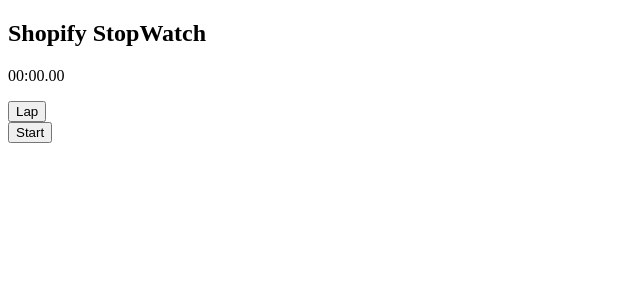
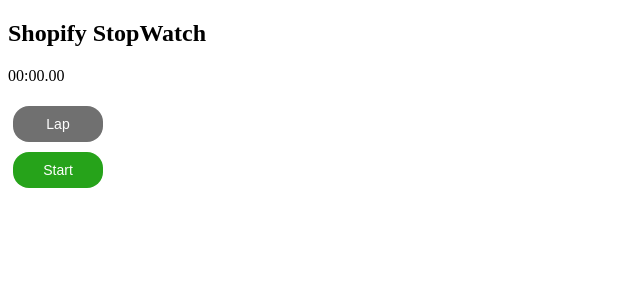
Before and after one commit to Shopify/eng-intern-assessment-react, a React app: page / in a window 1280 px wide. Shown: the top 300 px of the page, without its empty margins (0-640 px from the left). Built offline with nearby package versions, Linux system fonts and the light colour scheme.

Commit message:
Add styles for stop watch button

```diff
--- a/src/StopWatchButton.tsx
+++ b/src/StopWatchButton.tsx
@@ -1,4 +1,5 @@
 import React from 'react'
+import "./styles/StopWatchButton.css"
 
 interface StopWatchButtonProps {
     title: string,
@@ -8,7 +9,10 @@ interface StopWatchButtonProps {
 export default function StopWatchButton(props: StopWatchButtonProps) {
     return(
         <div>
-            <button onClick={props.onClick}>
+            <button
+                className={`btn ${props.title}`}
+                data-testid={`btn-${props.title}`}
+                onClick={props.onClick}>
                 {props.title}
             </button>
         </div>
--- /dev/null
+++ b/src/styles/StopWatchButton.css
@@ -0,0 +1,33 @@
+.btn {
+    background-color: #4CAF50;
+    border-radius: 16px;
+    border: none;
+    color: white;
+    padding: 10px;
+    text-align: center;
+    font-size: 14px;
+    width: 90px;
+    cursor: pointer;
+    margin: 5px;
+}
+
+.btn.Start {
+    background-color: #26a31a;
+}
+.btn.Start:hover {
+    background-color: #29b31d;
+}
+
+.btn.Stop {
+    background-color: #a61919;
+}
+.btn.Stop:hover {
+    background-color: #b51919;
+}
+
+.btn.Lap, .btn.Reset {
+    background-color: #707070;
+}
+.btn.Lap:hover, .btn.Reset:hover {
+    background-color: #828282;
+}
```
Also changed, not shown: src/styles/StopWatch.css (added).
